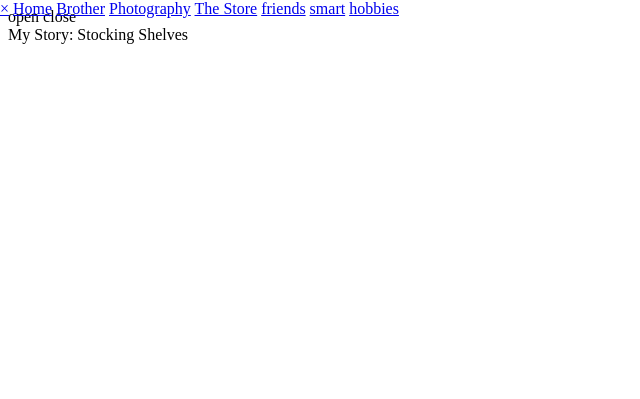
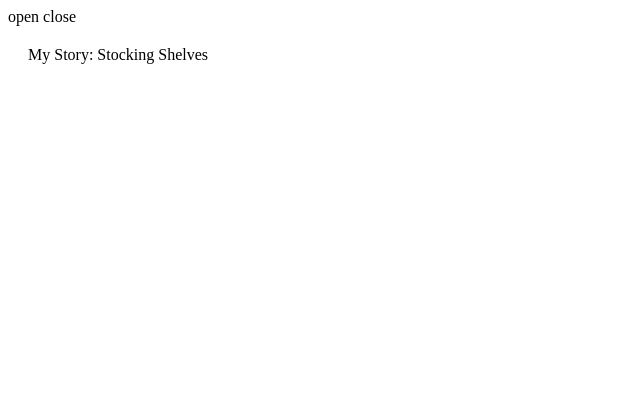
Before and after one commit to anyamarii/ArcticWyvern13.github.io, a plain HTML site: page index.html in a window 1280 px wide. Shown: the whole page, without its empty margins (0-640 px from the left). Drawn offline with Linux system fonts and the light colour scheme.

Commit message:
stylr side

```diff
--- a/style.css
+++ b/style.css
@@ -1,13 +1,48 @@
-html {
-  height: 100%;
-  width: 100%;
+.sidenav {
+  height: 100%; /* 100% Full-height */
+  width: 0; /* 0 width - change this with JavaScript */
+  position: fixed; /* Stay in place */
+  z-index: 1; /* Stay on top */
+  top: 0; /* Stay at the top */
+  left: 0;
+  background-color: #111; /* Black*/
+  overflow-x: hidden; /* Disable horizontal scroll */
+  padding-top: 60px; /* Place content 60px from the top */
+  transition: 0.5s; /* 0.5 second transition effect to slide in the sidenav */
 }
-.sidenav {
-  height: 100%;
-  width: 100%;
-  position: fixed;
-  z-index:1;
-  top:0;
-  left:0;
 
+/* The navigation menu links */
+.sidenav a {
+  padding: 8px 8px 8px 32px;
+  text-decoration: none;
+  font-size: 25px;
+  color: #818181;
+  display: block;
+  transition: 0.3s;
 }
+
+/* When you mouse over the navigation links, change their color */
+.sidenav a:hover {
+  color: #f1f1f1;
+}
+
+/* Position and style the close button (top right corner) */
+.sidenav .closebtn {
+  position: absolute;
+  top: 0;
+  right: 25px;
+  font-size: 36px;
+  margin-left: 50px;
+}
+
+/* Style page content - use this if you want to push the page content to the right when you open the side navigation */
+#main {
+  transition: margin-left .5s;
+  padding: 20px;
+}
+
+/* On smaller screens, where height is less than 450px, change the style of the sidenav (less padding and a smaller font size) */
+@media screen and (max-height: 450px) {
+  .sidenav {padding-top: 15px;}
+  .sidenav a {font-size: 18px;}
+}
```
